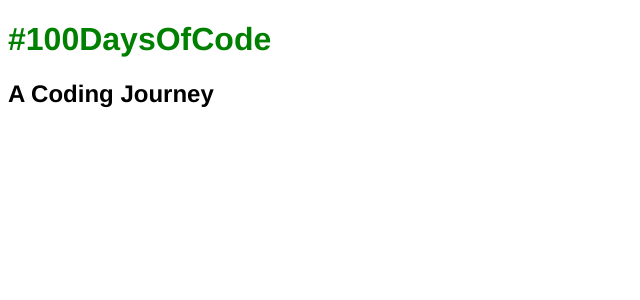
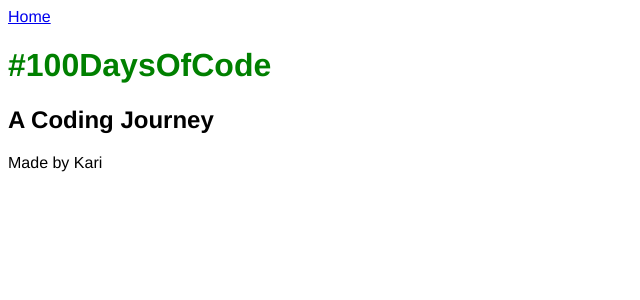
Before and after one commit to KJLarson/100-days, a Jekyll site: the page built from index.html, in a window 1280 px wide. Shown: the top 300 px of the page, without its empty margins (0-640 px from the left). Built offline with Jekyll 4.4.1, drawn with Linux system fonts in a browser that asks for light colours.

Commit message:
Update index.html to use default.html

```diff
--- a/index.html
+++ b/index.html
@@ -1,12 +1,6 @@
-<!DOCTYPE html>
-<html>
-	<head>
-		<title>#100DaysOfCode</title>
-		<link rel="stylesheet" type="text/css" href="/css/main.css">
-	</head>
-
-  <body>
-		<h1>#100DaysOfCode</h1>
-		<h2>A Coding Journey</h2>
-  </body>
-</html>
+---
+layout: default
+title: #100DaysOfCode
+---
+<h1>#100DaysOfCode</h1>
+<h2>A Coding Journey</h2>
```
